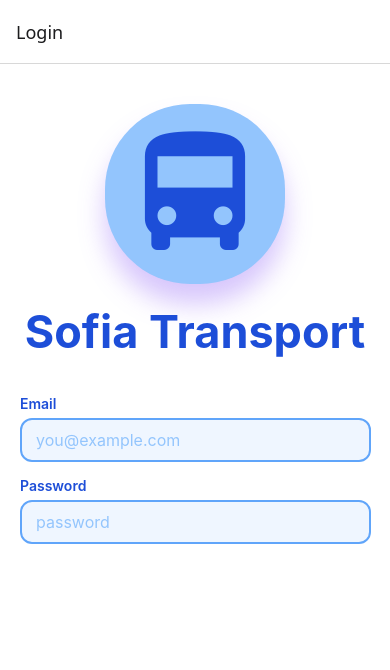
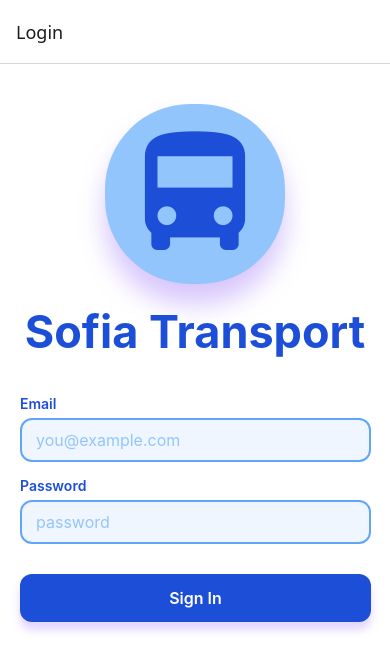
Before and after one commit to IvanTsve/react-native-cardio, a React Native app in the folder sofia-transport/: screen /Login in a window 390 px wide. Shown: the top 670 px of the page. Built offline with nearby package versions, Linux system fonts and the light colour scheme.

Commit message:
login button and styles

```diff
--- a/sofia-transport/src/components/auth/login/Login.jsx
+++ b/sofia-transport/src/components/auth/login/Login.jsx
@@ -1,15 +1,18 @@
 import React from 'react';
-import { View, Text, TextInput } from 'react-native';
-
+import { View, Text, TextInput, TouchableOpacity } from 'react-native';
 import { MaterialCommunityIcons } from '@expo/vector-icons';
-import { ImageBackground } from 'react-native-web';
 
 
 export default function LoginScreen() {
 
+    function signIn() {
+
+
+    }
+
     return (
         <View style={global.commonStyles.container}>
-            <View style={{ alignItems: 'center', marginTop: 40, marginBottom:20 }}>
+            <View style={{ alignItems: 'center', marginTop: 40, marginBottom: 20 }}>
                 <View style={{
                     backgroundColor: '#93c5fd',
                     borderRadius: 85,
@@ -45,6 +48,16 @@ export default function LoginScreen() {
                         style={global.commonStyles.input}
                     />
                 </View>
+                <View >
+                    <TouchableOpacity
+                        style={global.commonStyles.fancyButton}
+                        onPress={signIn}
+                    >
+                        <Text style={{ color: 'white', fontWeight: '600', fontSize: 16 }}>
+                            Sign In
+                        </Text>
+                    </TouchableOpacity>
+                </View>
             </View>
         </View>
     );
--- a/sofia-transport/src/styles/Common.jsx
+++ b/sofia-transport/src/styles/Common.jsx
@@ -39,4 +39,19 @@ export const commonStyles = StyleSheet.create({
     color: '#1d4ed8',            // main blue
     fontWeight: '600',
   },
+  fancyButton: {
+
+    backgroundColor: '#1d4ed8',
+    borderRadius: 12,
+    paddingVertical: 14,
+    paddingHorizontal: 24,
+    marginVertical: 15,
+    alignItems: 'center',
+    justifyContent: 'center',
+    shadowColor: '#8b5cf6', // purple shadow like the logo
+    shadowOffset: { width: 0, height: 8 },
+    shadowOpacity: 0.25,
+    shadowRadius: 8,
+    elevation: 6, // Android shadow
+  }
 });
```
